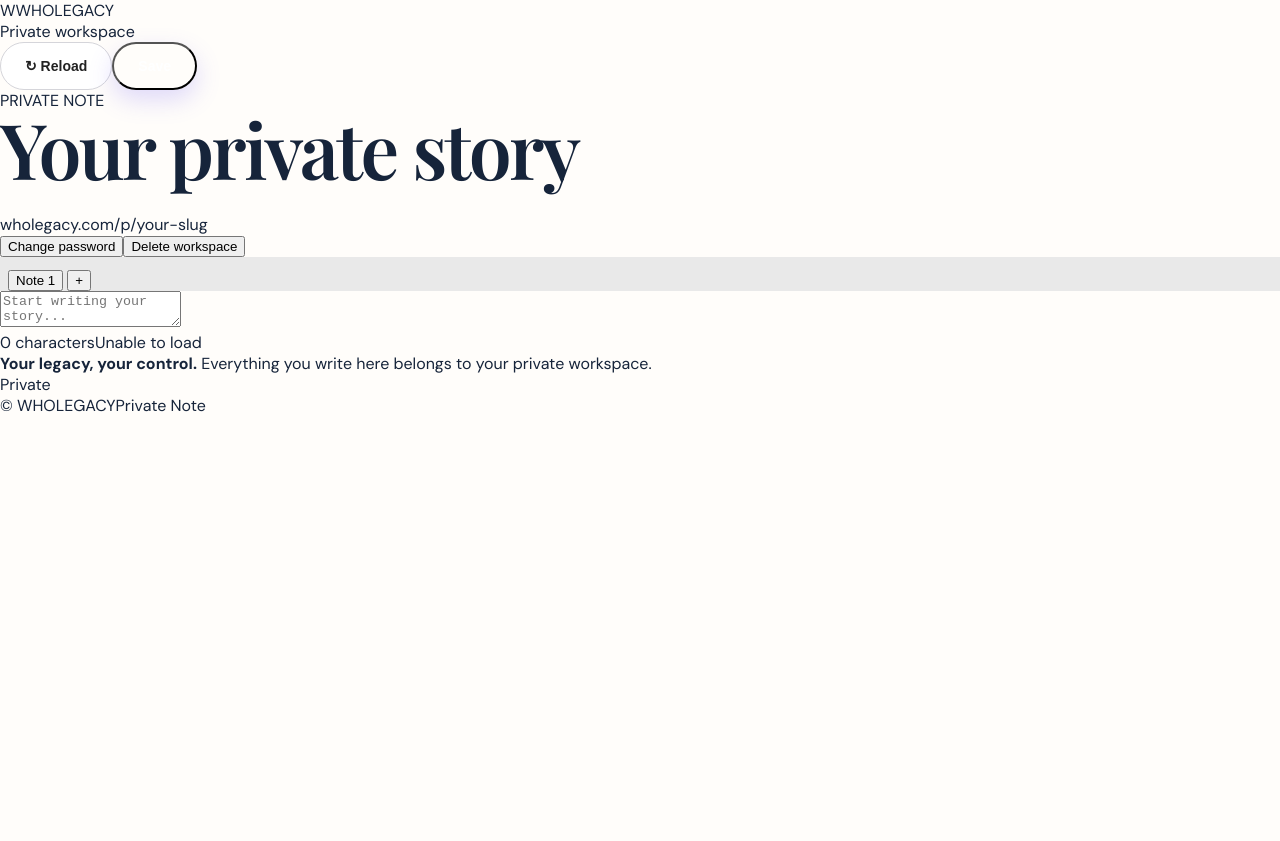
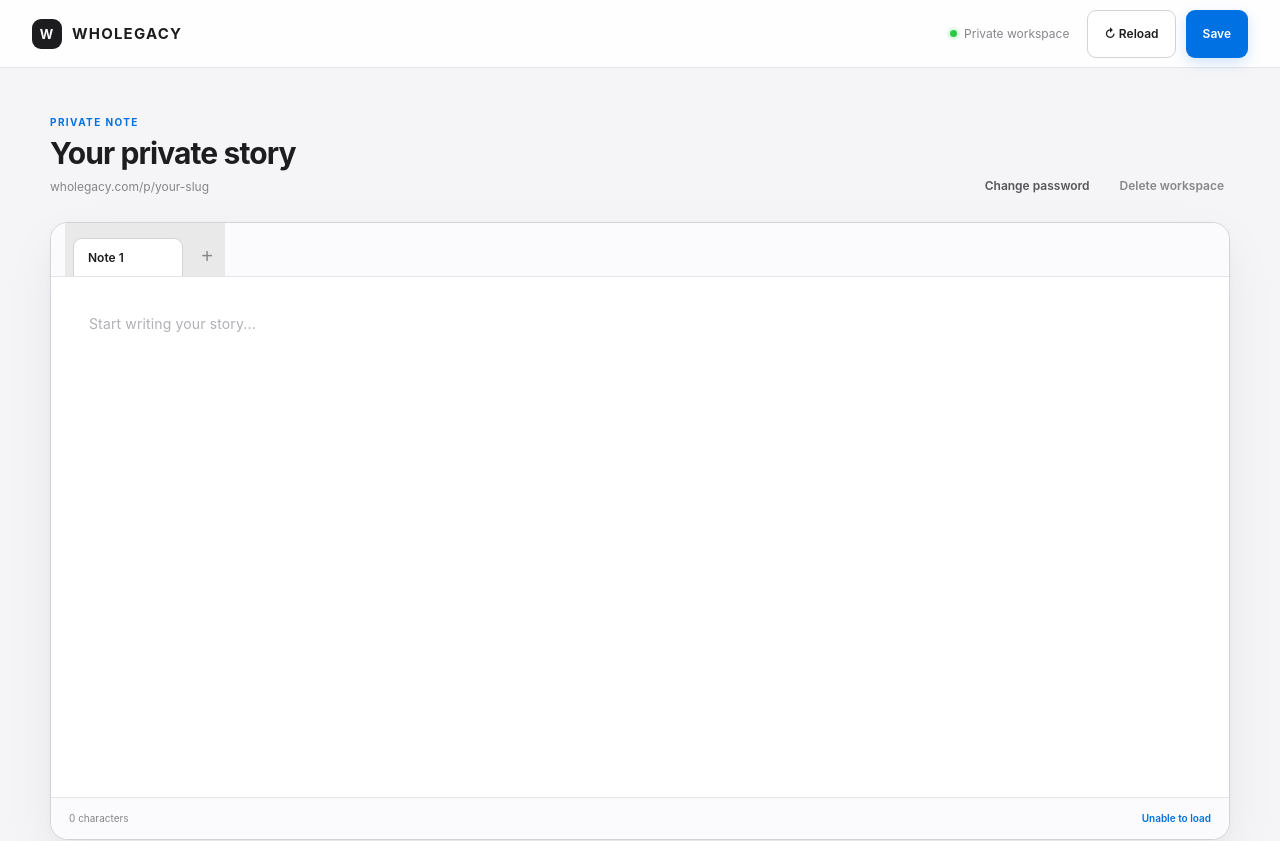
Before and after one commit to gnersa/wholegacy, a Next.js app: page /p/your-slug in a window 1280 px wide. Shown: the top 841 px of the page. Before the commit the page ends 800 px from the top, so only its background shows below. Built offline with nearby package versions, Linux system fonts and the light colour scheme; no server answers.

Commit message:
Adding privatenote globals.css

```diff
--- a/app/globals.css
+++ b/app/globals.css
@@ -2305,3 +2305,492 @@ h2 { font-size: clamp(38px, 4vw, 54px); line-height: 1.08; margin: 0 0 20px; let
     flex-wrap: wrap;
   }
 }
+
+/* =========================================================
+   WHOLEGACY PRIVATE NOTE
+   Apple / Clean SaaS UI
+   ========================================================= */
+
+.wl-note-app {
+  min-height: 100vh;
+  display: flex;
+  flex-direction: column;
+  background: #f5f5f7;
+  color: #1d1d1f;
+  font-family:
+    -apple-system,
+    BlinkMacSystemFont,
+    "SF Pro Display",
+    "SF Pro Text",
+    Inter,
+    system-ui,
+    sans-serif;
+  -webkit-font-smoothing: antialiased;
+}
+
+
+/* NAV */
+
+.wl-note-nav {
+  height: 68px;
+  padding: 0 32px;
+  display: flex;
+  align-items: center;
+  justify-content: space-between;
+  background: rgba(255,255,255,.88);
+  border-bottom: 1px solid #e5e5e7;
+  backdrop-filter: blur(20px);
+  -webkit-backdrop-filter: blur(20px);
+  position: sticky;
+  top: 0;
+  z-index: 20;
+}
+
+.wl-note-logo {
+  display: flex;
+  align-items: center;
+  gap: 10px;
+  font-size: 15px;
+  font-weight: 700;
+  letter-spacing: .08em;
+}
+
+.wl-note-logo-mark {
+  width: 30px;
+  height: 30px;
+  display: grid;
+  place-items: center;
+  border-radius: 9px;
+  background: #1d1d1f;
+  color: white;
+  font-size: 13px;
+  font-weight: 700;
+}
+
+.wl-note-nav-right {
+  display: flex;
+  align-items: center;
+  gap: 10px;
+}
+
+.wl-note-status {
+  display: flex;
+  align-items: center;
+  gap: 7px;
+  margin-right: 8px;
+  color: #86868b;
+  font-size: 12px;
+}
+
+.wl-status-dot {
+  width: 7px;
+  height: 7px;
+  display: inline-block;
+  border-radius: 50%;
+  background: #28ca42;
+  box-shadow: 0 0 0 3px rgba(40,202,66,.12);
+}
+
+
+/* BUTTONS */
+
+.wl-button {
+  height: 38px;
+  padding: 0 16px;
+  border-radius: 9px;
+  border: 1px solid transparent;
+  font-family: inherit;
+  font-size: 12px;
+  font-weight: 600;
+  cursor: pointer;
+  transition: all .2s ease;
+}
+
+.wl-button:disabled {
+  opacity: .55;
+  cursor: not-allowed;
+}
+
+.wl-button-secondary {
+  background: white;
+  border-color: #d2d2d7;
+  color: #1d1d1f;
+}
+
+.wl-button-secondary:hover {
+  background: #f5f5f7;
+}
+
+.wl-button-primary {
+  background: #0071e3;
+  color: white;
+  box-shadow: 0 5px 14px rgba(0,113,227,.18);
+}
+
+.wl-button-primary:hover {
+  background: #0077ed;
+}
+
+
+/* WORKSPACE */
+
+.wl-note-workspace {
+  width: min(1180px, calc(100% - 48px));
+  margin: 0 auto;
+  flex: 1;
+  padding: 48px 0 35px;
+}
+
+
+/* HEADER */
+
+.wl-note-workspace-header {
+  display: flex;
+  justify-content: space-between;
+  align-items: flex-end;
+  gap: 30px;
+  margin-bottom: 28px;
+}
+
+.wl-note-eyebrow {
+  color: #0071e3;
+  font-size: 10px;
+  font-weight: 700;
+  letter-spacing: .14em;
+  margin-bottom: 8px;
+}
+
+.wl-note-workspace-header h1 {
+  margin: 0;
+  color: #1d1d1f;
+  font-family:
+    -apple-system,
+    BlinkMacSystemFont,
+    "SF Pro Display",
+    Inter,
+    system-ui,
+    sans-serif;
+  font-size: 30px;
+  line-height: 1.15;
+  letter-spacing: -.03em;
+  font-weight: 700;
+}
+
+.wl-note-url {
+  margin-top: 8px;
+  color: #86868b;
+  font-size: 12px;
+}
+
+.wl-note-header-actions {
+  display: flex;
+  align-items: center;
+  gap: 18px;
+}
+
+.wl-note-text-button,
+.wl-note-danger-button {
+  border: 0;
+  background: transparent;
+  font-family: inherit;
+  font-size: 12px;
+  font-weight: 600;
+  cursor: pointer;
+}
+
+.wl-note-text-button {
+  color: #55555a;
+}
+
+.wl-note-text-button:hover {
+  color: #0071e3;
+}
+
+.wl-note-danger-button {
+  color: #86868b;
+}
+
+.wl-note-danger-button:hover {
+  color: #d70015;
+}
+
+
+/* CARD */
+
+.wl-note-card {
+  background: white;
+  border: 1px solid #d2d2d7;
+  border-radius: 18px;
+  overflow: hidden;
+  box-shadow:
+    0 20px 50px rgba(0,0,0,.06),
+    0 2px 8px rgba(0,0,0,.025);
+}
+
+
+/* TABS */
+
+.wl-note-tabs-bar {
+  height: 54px;
+  display: flex;
+  align-items: flex-end;
+  padding: 0 14px;
+  background: #fbfbfd;
+  border-bottom: 1px solid #e5e5e7;
+}
+
+.wl-note-tabs {
+  height: 100%;
+  display: flex;
+  align-items: flex-end;
+  gap: 3px;
+  overflow-x: auto;
+}
+
+.wl-note-tabs::-webkit-scrollbar {
+  height: 3px;
+}
+
+.wl-note-tab {
+  height: 38px;
+  min-width: 110px;
+  max-width: 190px;
+  display: flex;
+  align-items: center;
+  border: 1px solid transparent;
+  border-bottom: 0;
+  border-radius: 9px 9px 0 0;
+  background: transparent;
+  transition: background .2s ease;
+}
+
+.wl-note-tab:hover {
+  background: #f1f1f3;
+}
+
+.wl-note-tab.active {
+  background: white;
+  border-color: #d2d2d7;
+}
+
+.wl-note-tab-title {
+  min-width: 0;
+  flex: 1;
+  padding: 0 10px 0 14px;
+  overflow: hidden;
+  text-overflow: ellipsis;
+  white-space: nowrap;
+  border: 0;
+  background: transparent;
+  color: #86868b;
+  text-align: left;
+  font-family: inherit;
+  font-size: 12px;
+  cursor: pointer;
+}
+
+.wl-note-tab.active .wl-note-tab-title {
+  color: #1d1d1f;
+  font-weight: 600;
+}
+
+.wl-note-tab-close {
+  width: 25px;
+  height: 25px;
+  margin-right: 5px;
+  border: 0;
+  border-radius: 6px;
+  background: transparent;
+  color: #86868b;
+  font-size: 15px;
+  cursor: pointer;
+}
+
+.wl-note-tab-close:hover {
+  background: #e5e5e7;
+  color: #1d1d1f;
+}
+
+.wl-note-new-tab {
+  width: 36px;
+  height: 36px;
+  margin: 0 0 1px 3px;
+  border: 0;
+  border-radius: 8px;
+  background: transparent;
+  color: #86868b;
+  font-size: 20px;
+  cursor: pointer;
+}
+
+.wl-note-new-tab:hover {
+  background: #e5e5e7;
+  color: #1d1d1f;
+}
+
+
+/* EDITOR */
+
+.wl-note-editor {
+  min-height: 520px;
+  background: white;
+}
+
+.wl-note-editor textarea {
+  display: block;
+  width: 100%;
+  height: 520px;
+  padding: 34px 38px;
+  resize: none;
+  border: 0;
+  outline: 0;
+  background: white;
+  color: #1d1d1f;
+  font-family:
+    -apple-system,
+    BlinkMacSystemFont,
+    "SF Mono",
+    "Roboto Mono",
+    Consolas,
+    monospace;
+  font-size: 14px;
+  line-height: 1.8;
+  letter-spacing: .01em;
+}
+
+.wl-note-editor textarea::placeholder {
+  color: #b1b1b6;
+}
+
+.wl-note-editor textarea:focus {
+  box-shadow: inset 0 0 0 1px rgba(0,113,227,.12);
+}
+
+
+/* EDITOR FOOTER */
+
+.wl-note-editor-footer {
+  height: 42px;
+  padding: 0 18px;
+  display: flex;
+  align-items: center;
+  justify-content: space-between;
+  background: #fbfbfd;
+  border-top: 1px solid #e5e5e7;
+  color: #86868b;
+  font-size: 10px;
+}
+
+.wl-note-save-status {
+  color: #0071e3;
+  font-weight: 600;
+}
+
+
+/* BOTTOM */
+
+.wl-note-bottom {
+  display: flex;
+  justify-content: space-between;
+  align-items: center;
+  gap: 20px;
+  padding: 22px 3px 0;
+  color: #86868b;
+  font-size: 11px;
+}
+
+.wl-note-bottom strong {
+  color: #55555a;
+}
+
+.wl-note-secure {
+  display: flex;
+  align-items: center;
+  gap: 7px;
+}
+
+
+/* FOOTER */
+
+.wl-note-footer {
+  min-height: 55px;
+  padding: 0 32px;
+  display: flex;
+  align-items: center;
+  justify-content: space-between;
+  background: white;
+  border-top: 1px solid #e5e5e7;
+  color: #86868b;
+  font-size: 10px;
+}
+
+
+/* MOBILE */
+
+@media (max-width: 700px) {
+
+  .wl-note-nav {
+    height: 60px;
+    padding: 0 16px;
+  }
+
+  .wl-note-logo {
+    font-size: 13px;
+  }
+
+  .wl-note-status {
+    display: none;
+  }
+
+  .wl-button {
+    height: 34px;
+    padding: 0 11px;
+  }
+
+  .wl-note-workspace {
+    width: calc(100% - 24px);
+    padding-top: 28px;
+  }
+
+  .wl-note-workspace-header {
+    display: block;
+    margin-bottom: 20px;
+  }
+
+  .wl-note-workspace-header h1 {
+    font-size: 25px;
+  }
+
+  .wl-note-header-actions {
+    margin-top: 18px;
+    justify-content: flex-start;
+  }
+
+  .wl-note-card {
+    border-radius: 13px;
+  }
+
+  .wl-note-editor {
+    min-height: 420px;
+  }
+
+  .wl-note-editor textarea {
+    height: 420px;
+    padding: 24px 20px;
+    font-size: 13px;
+  }
+
+  .wl-note-bottom {
+    display: block;
+    line-height: 1.6;
+  }
+
+  .wl-note-secure {
+    margin-top: 10px;
+  }
+
+  .wl-note-footer {
+    padding: 0 16px;
+  }
+
+}
```
